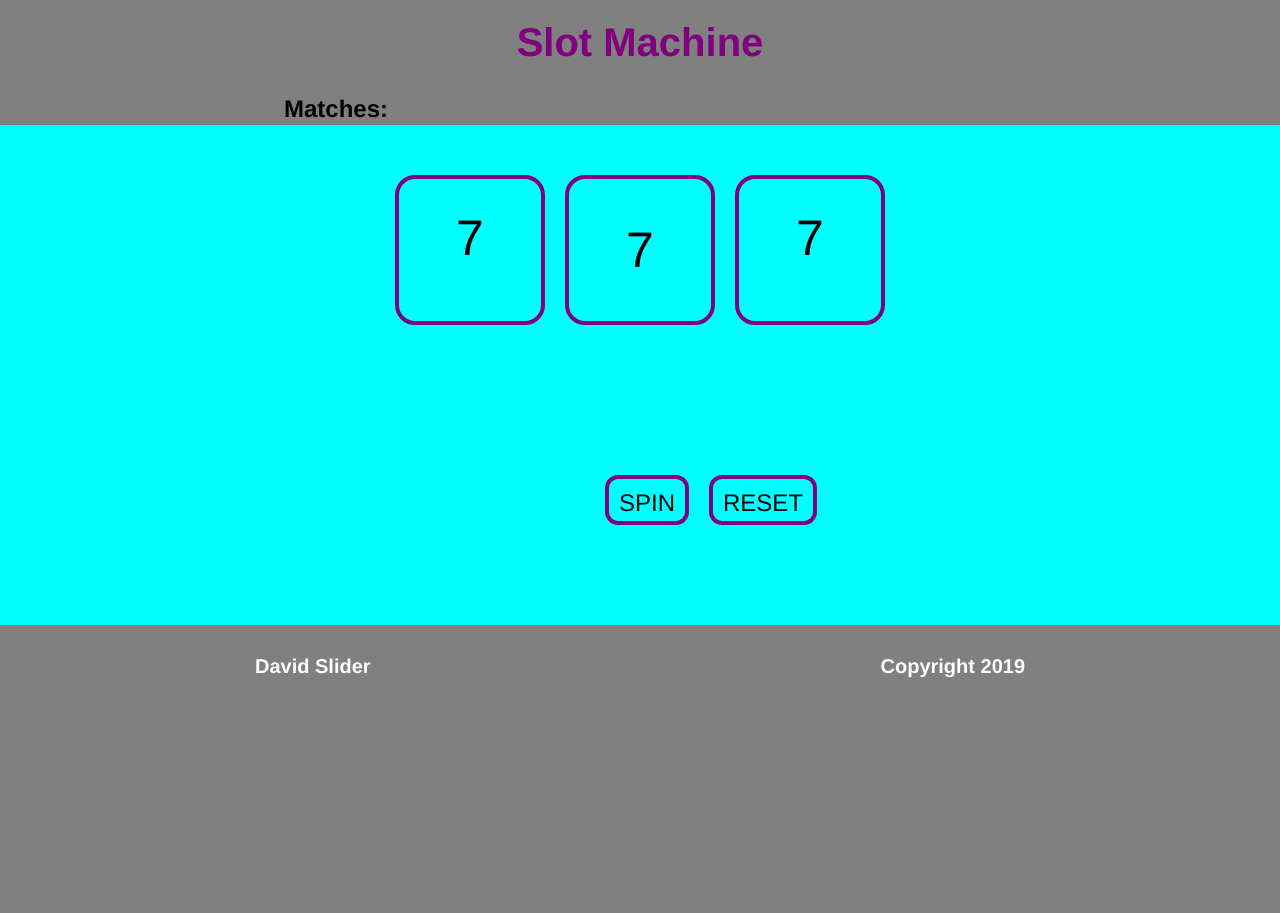
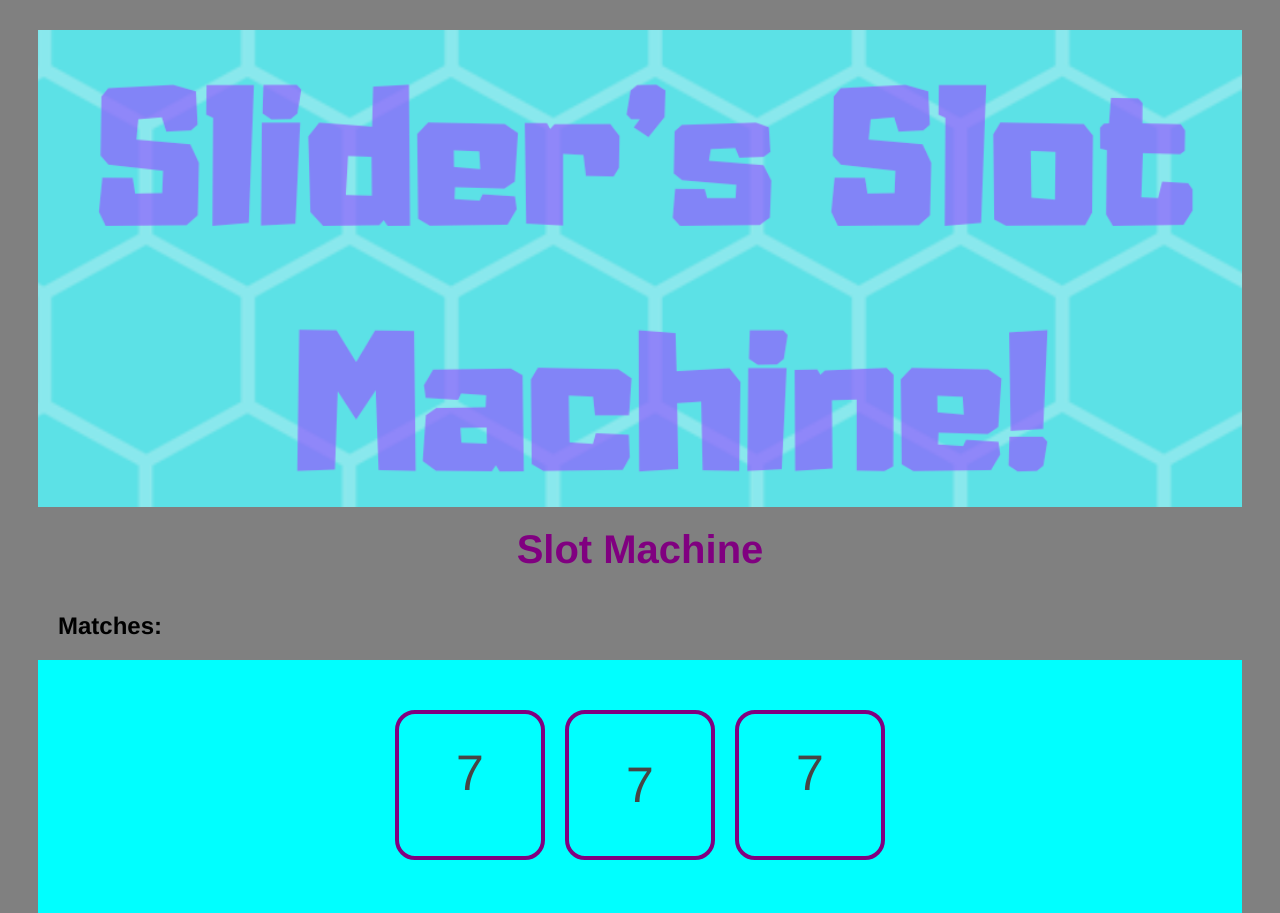
Before and after one commit to Davidslider/slot_machine_game, a plain HTML site: page index.html in a window 1280 px wide. Shown: the top 913 px of the page. Before the commit the page ends 800 px from the top, so only its background shows below. Drawn offline with nearby package versions, Linux system fonts and the light colour scheme.

Commit message:
added logo deleted dead coding

```diff
--- a/css/style.css
+++ b/css/style.css
@@ -7,19 +7,20 @@
 body {
 
     justify-content: center;
-    align-items: center;
-    margin: 0;
+
+    /* margin: 0; */
     background-color: grey;
 }
 
 main {
     display: flex;
     flex-direction: column;
-    width: 100%;
-    height: 100%;
-
+    /* width: 100%; */
+    /* height: 100%; */
+    margin: 30px;
     background-color: aqua;
 }
+
 header {
     display: grid;
     grid-template-areas:
@@ -28,13 +29,13 @@ header {
 }
 
 section {
-    height: 30%;
+    /* height: 30%; */
     background-color: aqua;
     display: grid;
     padding: 40px 0 40px 0;
     flex-direction: row;
     text-align: center;
-    align-content: center;
+
     margin: 0 auto;
     grid-template-areas:
         "div div div"
@@ -42,12 +43,12 @@ section {
 }
 
 div {
-    margin: auto;
+    /* margin: auto; */
     padding: 30px;
     font-size: 50px;
     width: 150px;
     height: 150px;
-
+    color: rgb(71, 69, 69);
 }
 
 #cell1 {
@@ -69,6 +70,7 @@ div {
     border-radius: 20px;
     margin: 10px;
 }
+
 #buttons {
     display: grid;
     grid-template-areas:
@@ -76,29 +78,34 @@ div {
 }
 
 h2 {
-    padding: 10px 0 0 0;
+    display: grid;
+    padding:  20px;
     background-color: grey;
     margin: 0;
-    text-align: center;
+    grid-template-areas:
+    "h2 p"
 }
 
 p {
     margin: 0;
-    font-size: 40px;
+    font-size: 30px;
+    /* text-align: left; */
 }
 
 h1 {
 
-    align-content: center;
-
+    /* align-content: center; */
     text-align: center;
     font-size: 40px;
     padding: 20px;
     color: purple;
     margin: 0;
     background-color: grey;
+}
 
-}
+
+
+
 
 #message {
     font-size: 20px;
@@ -119,19 +126,23 @@ button {
     outline: none;
     border-radius: 13px;
     height: 50px;
+}
 
-}
+
 #spin-btn {
     margin: 10px;
 }
+
 #reset-btn {
     margin: 10px;
 }
+
 #spin-btn:hover {
     background-color: grey;
     border-radius: 13px;
     color: white;
 }
+
 #reset-btn:hover {
     background-color: grey;
     border-radius: 13px;
--- a/index.html
+++ b/index.html
@@ -16,11 +16,11 @@
 
 <body>
     <main>
-
+        <img src="/images/logo.png" alt="">
         <h1>Slot Machine</h1>
         <header>
-            <h2>Matches: <p id='matches'></p>
-            </h2>
+            <h2>Matches: <p id='matches'></p></h2>
+
 
             <h1 id='message'></h1>
 
--- a/js/script.js
+++ b/js/script.js
@@ -33,12 +33,14 @@ resetBtn.addEventListener('click', reset)
 function winner() {
     message.style.fontSize = "400%"
     message.style.backgroundColor = "aqua"
+    message.style.color = "purple"
 
 }
 
 function tryAgain() {
     message.style.fontSize = "150%"
     message.style.backgroundColor = "grey"
+    message.style.color = "white"
 }
 
 function reset() {
@@ -86,7 +88,7 @@ function checkMatch() {
         matches = matches + 1
         match.innerHTML = matches
 
-        // button.disabled = true
+
         for (let i of spinners) {
             i.style.backgroundColor = "purple"
             i.style.color = "white"
```
Also changed, not shown: images/logo.png (added). Lines whose indentation alone changed are shown as unchanged.
